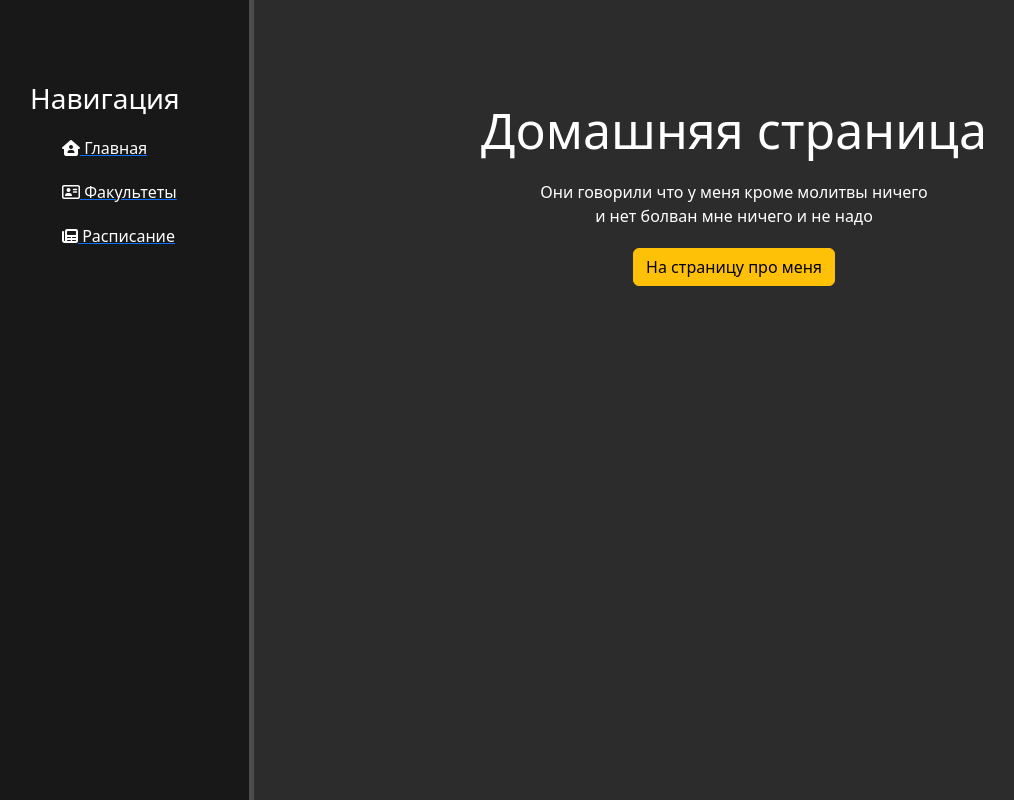
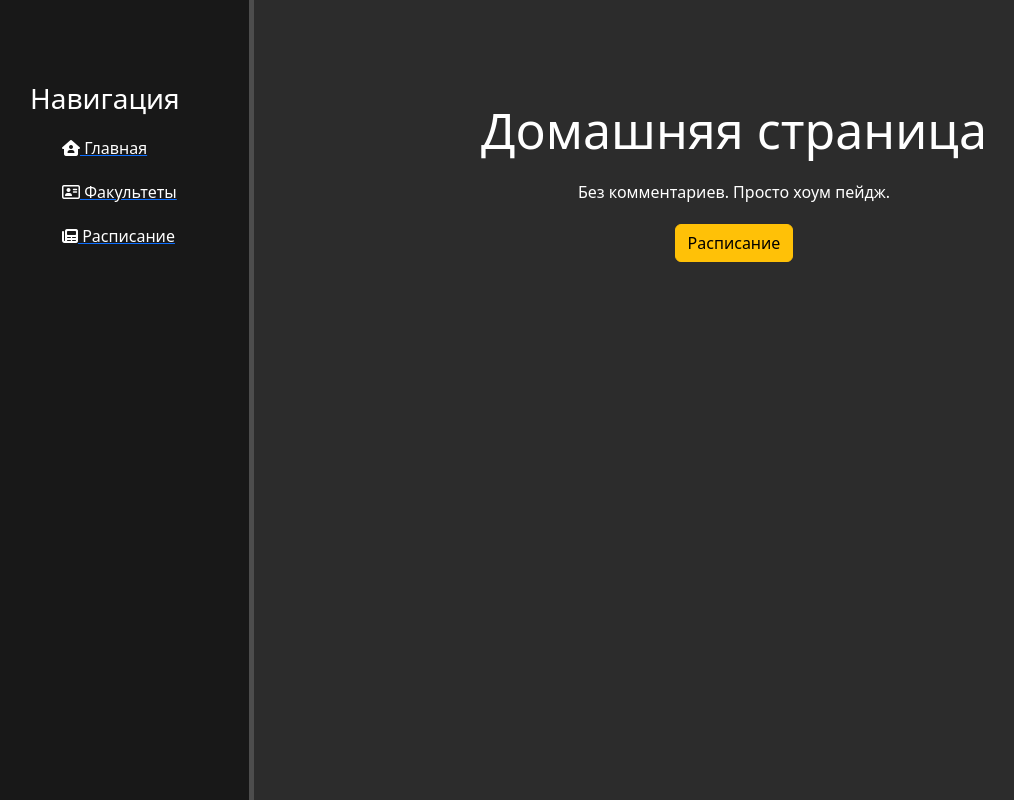
Before and after one commit to slippyslime/tspu_433_db_advanced, a Django app: page / in a window 1280 px wide. Shown: the whole page, without its empty margins (2-1016 px from the left). Run offline with Django 4.2, Linux system fonts and the light colour scheme.

Commit message:
Небольшой апдейт

```diff
--- a/practice/students/templates/students/home_page.html
+++ b/practice/students/templates/students/home_page.html
@@ -5,7 +5,7 @@
 {% block content %}
     <div class="features">
         <h1>Домашняя страница</h1>
-        <p>Они говорили что у меня кроме молитвы ничего и нет болван мне ничего и не надо</p>
-        <button class="btn btn-warning">На страницу про меня</button>
+        <p>Без комментариев. Просто хоум пейдж.</p>
+        <a href="{% url 'schedule' %}" class="btn btn-warning">Расписание</a>
     </div>
 {% endblock %}
```
